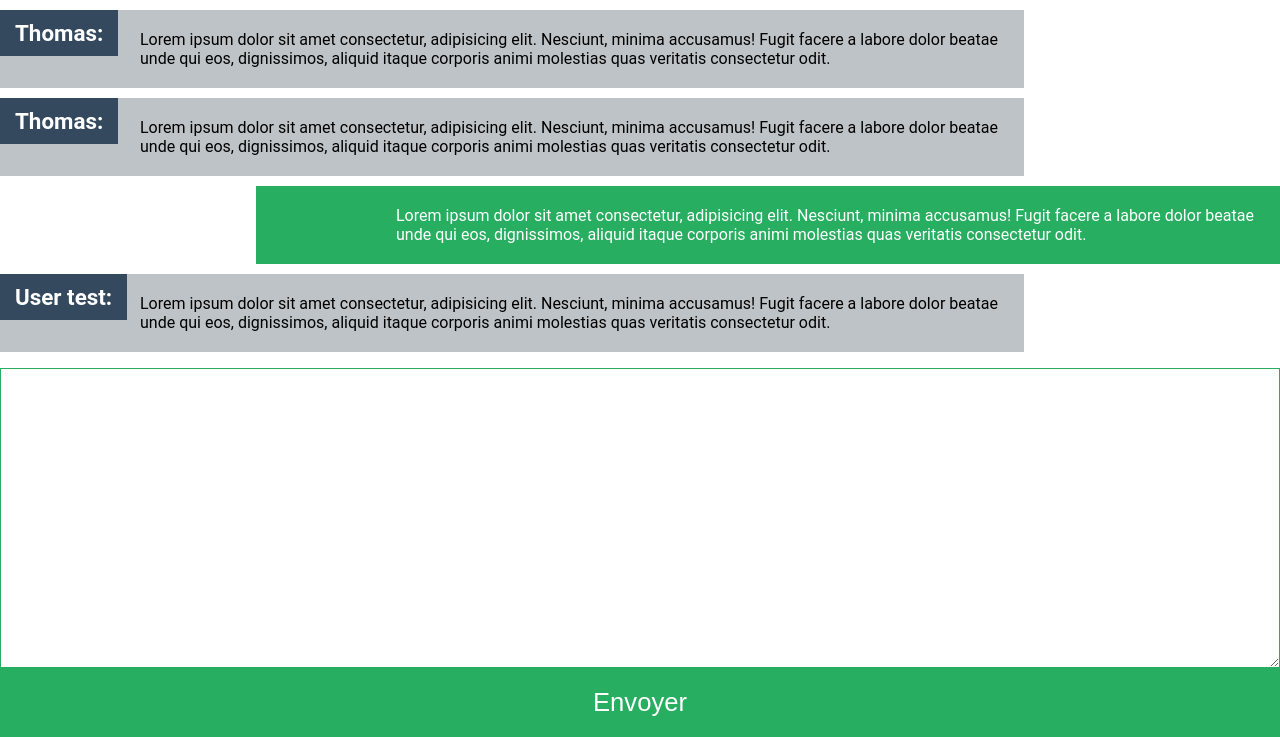
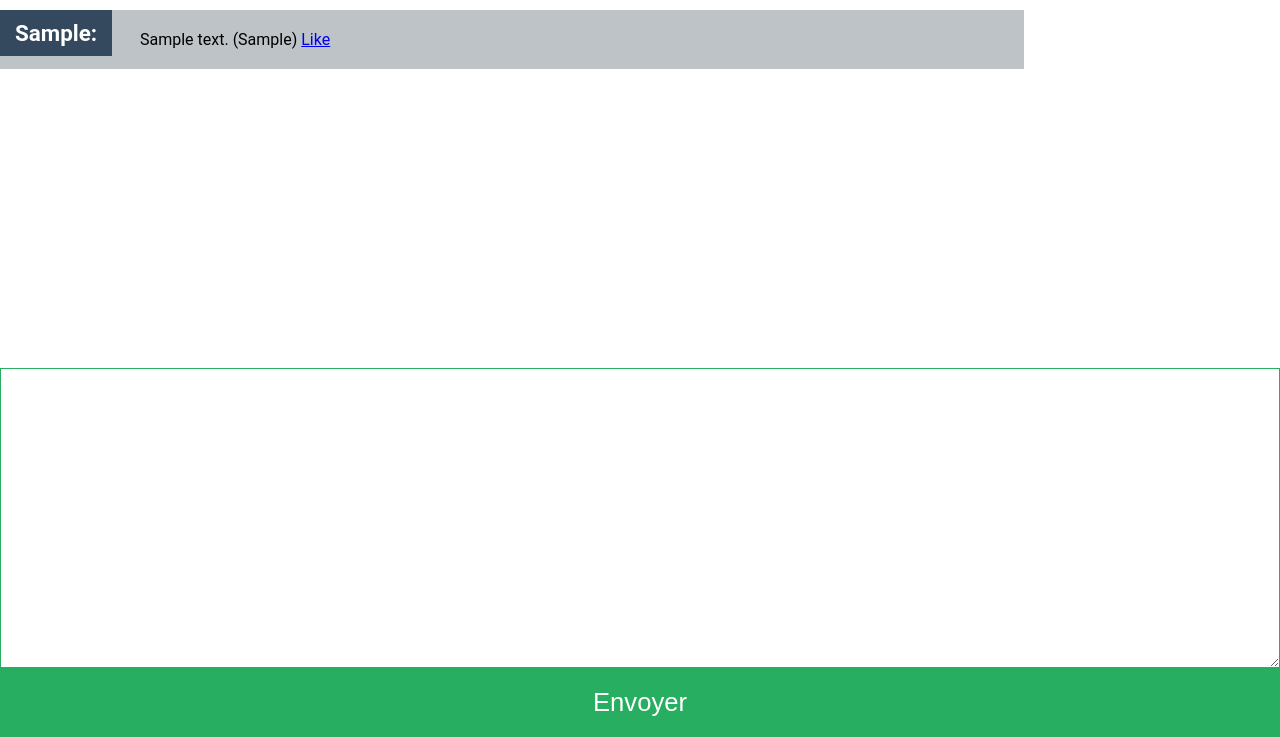
Before and after one commit to ThomasMouchelet/tchat-php, a PHP site: page /tchat.php in a window 1280 px wide. Shown: the part 63-800 px from the top of the page. Run offline with PHP 8.4, Linux system fonts and the light colour scheme; the visitor is signed in with stand-in values (Sample User, id 1); tables that the repository leaves empty or names only in its code hold one stand-in row (values such as "Sample post").

Commit message:
add likes

```diff
--- a/tchat.php
+++ b/tchat.php
@@ -23,22 +23,26 @@ if(!isset($_SESSION["pseudo"])){
     </nav>
 
     <div class="messages">
+
+    <?php
+    // Connect database
+    require("functions/database.php");
+    // INSERT prepare
+    $req = $db->prepare("SELECT * FROM users_messages");
+    // execute
+    $req->execute();
+
+    while ($result = $req->fetch(PDO::FETCH_ASSOC)){
+    ?>
         <div class="message">
-            <strong>Thomas:</strong>
-            <span>Lorem ipsum dolor sit amet consectetur, adipisicing elit. Nesciunt, minima accusamus! Fugit facere a labore dolor beatae unde qui eos, dignissimos, aliquid itaque corporis animi molestias quas veritatis consectetur odit.</span>
+            <strong><?= $result["pseudo"] ?>:</strong>
+            <span><?= $result["message"] ?></span>
+            <span>(<?= $result["likes"] ?>)</span>
+            <a href="functions/addLIke.php?id=<?= $result["id"] ?>">Like</a>
         </div>
-        <div class="message">
-            <strong>Thomas:</strong>
-            <span>Lorem ipsum dolor sit amet consectetur, adipisicing elit. Nesciunt, minima accusamus! Fugit facere a labore dolor beatae unde qui eos, dignissimos, aliquid itaque corporis animi molestias quas veritatis consectetur odit.</span>
-        </div>
-        <div class="message messageSession">
-            <span>Lorem ipsum dolor sit amet consectetur, adipisicing elit. Nesciunt, minima accusamus! Fugit facere a labore dolor beatae unde qui eos, dignissimos, aliquid itaque corporis animi molestias quas veritatis consectetur odit.</span>
-        </div>
-        <div class="message">
-            <strong>User test:</strong>
-            <span>Lorem ipsum dolor sit amet consectetur, adipisicing elit. Nesciunt, minima accusamus! Fugit facere a labore dolor beatae unde qui eos, dignissimos, aliquid itaque corporis animi molestias quas veritatis consectetur odit.</span>
-        </div>
-    </div>
+    <?php
+    }
+    ?>
 
     <form action="functions/setMessage.php" class="tchatForm" method="post">
         <textarea name="message"></textarea>
```
Also changed, not shown: functions/addLIke.php (added, +22 -0 lines).
